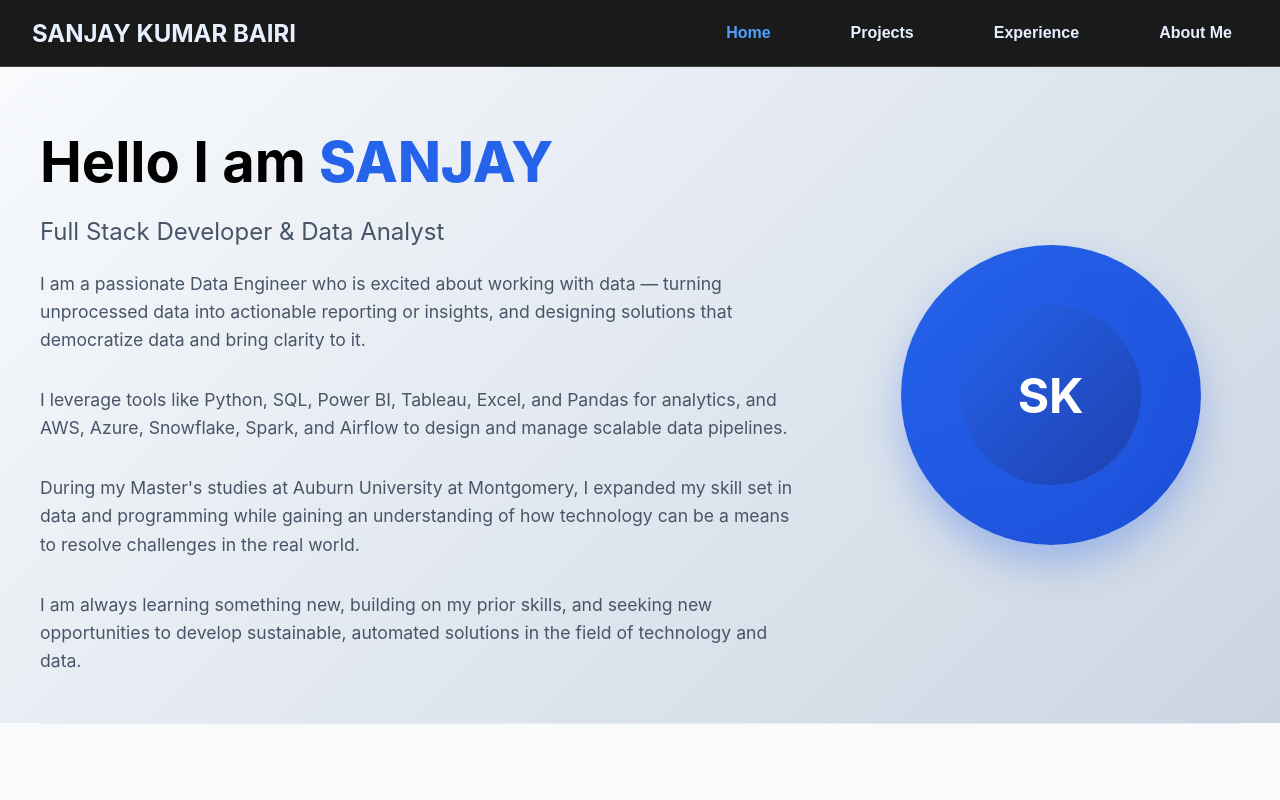
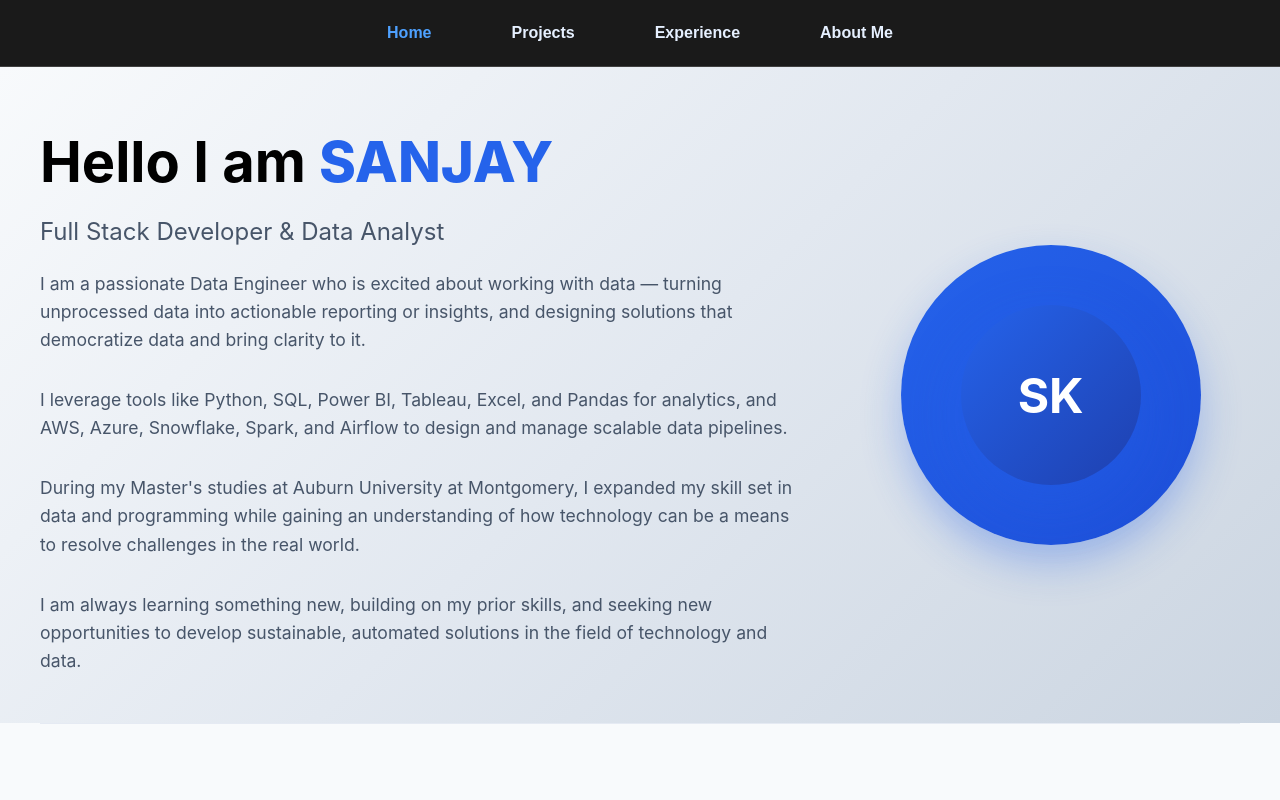
Before and after one commit to SANJAYBAIRI8686/Last-Updated-Protfolio, a React (Vite) app: page / in a window 1280 px wide. Shown: the top 800 px of the page. Built offline with nearby package versions, Linux system fonts and the light colour scheme.

Commit message:
Fix navbar, data journey margins, and footer layout

```diff
--- a/src/App.css
+++ b/src/App.css
@@ -1,7 +1,7 @@
 /* Navigation Bar Styles */
 .navbar {
   display: flex;
-  justify-content: space-between;
+  justify-content: center;
   align-items: center;
   padding: 1rem 2rem;
   background-color: #1a1a1a; /* black gray */
@@ -9,13 +9,6 @@
   position: sticky;
   top: 0;
   z-index: 100;
-}
-
-.nav-brand h2 {
-  color: #e6f0ff;
-  margin: 0;
-  font-size: 1.5rem;
-  font-weight: 700;
 }
 
 .nav-links {
@@ -639,6 +632,7 @@
   grid-template-columns: 1.2fr 1fr;
   gap: 2rem;
   align-items: stretch;
+  margin: 0 3px;
 }
 
 .split-row.reverse {
@@ -904,20 +898,22 @@
 .footer-top {
   display: flex;
   justify-content: space-between;
-  align-items: flex-start;
+  align-items: center;
   margin-top: 0;
   padding-top: 2rem;
 }
 
 .footer-left {
   display: flex;
-  flex-direction: column;
-  gap: 10px;
+  flex-direction: row;
+  gap: 20px;
+  align-items: center;
 }
 
 .footer-right {
   display: flex;
   align-items: center;
+  margin-top: -10px;
 }
 
 .footer-social-buttons {
--- a/src/App.jsx
+++ b/src/App.jsx
@@ -178,9 +178,6 @@ function App() {
     <div className="App">
       {/* Navigation Bar */}
       <nav className="navbar">
-        <div className="nav-brand">
-          <h2>SANJAY KUMAR BAIRI</h2>
-        </div>
         <div className="nav-links">
           <button
             className={`nav-link ${currentPage === 'Home' ? 'active' : ''}`}
```
